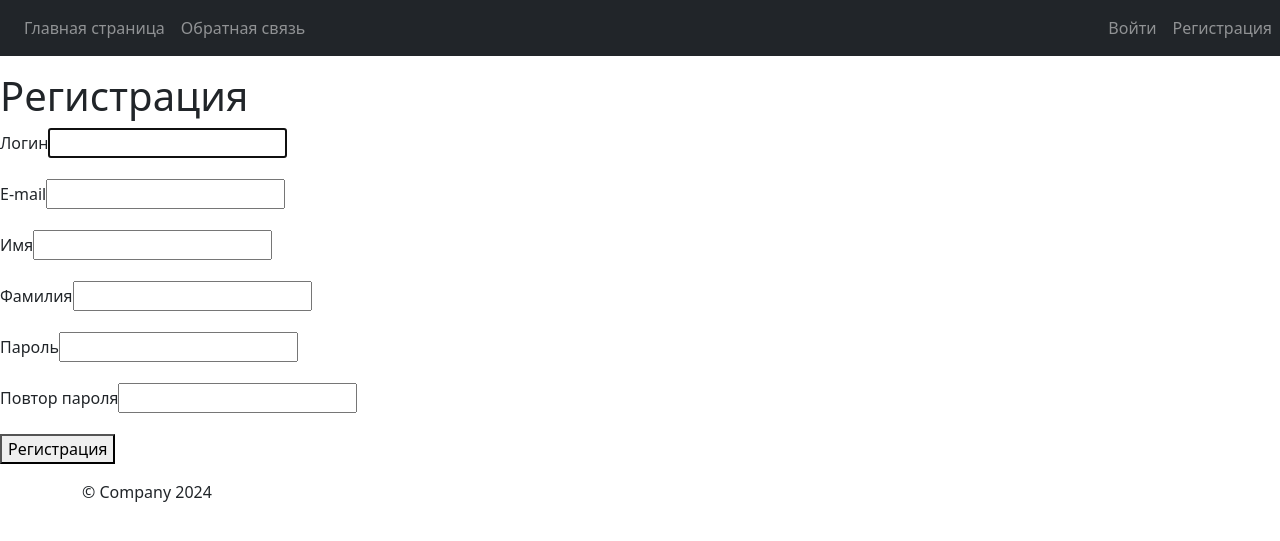
After one commit to MatveiKhmyzov/web_python_interview_trainer, a Django app: page /users/register/ in a window 1280 px wide. The commit adds this page. Shown: the top 541 px of the page. Run offline with Django 4.2, Linux system fonts and the light colour scheme; some libraries are stand-ins or nearby versions.

Commit message:
Created login and register pages without smooth operation

```diff
--- a/python_interview_trainer/settings.py
+++ b/python_interview_trainer/settings.py
@@ -128,3 +128,6 @@ STATIC_URL = 'static/'
 # https://docs.djangoproject.com/en/4.2/ref/settings/#default-auto-field
 
 DEFAULT_AUTO_FIELD = 'django.db.models.BigAutoField'
+
+LOGIN_REDIRECT_URL = 'home'
+LOGout_REDIRECT_URL = 'home'
--- a/python_interview_trainer/templates/base.html
+++ b/python_interview_trainer/templates/base.html
@@ -23,30 +23,44 @@
 
   <body>
 
-    <nav class="navbar navbar-expand-md navbar-dark fixed-top bg-dark">
+    <nav class="navbar navbar-expand-md navbar-dark mb-3 bg-dark">
       <a class="navbar-brand" href="#"></a>
       <button class="navbar-toggler" type="button" data-toggle="collapse" data-target="#navbarsExampleDefault" aria-controls="navbarsExampleDefault" aria-expanded="false" aria-label="Toggle navigation">
         <span class="navbar-toggler-icon"></span>
       </button>
 
-      <div class="collapse navbar-collapse" id="navbarsExampleDefault">
+      <div class="collapse navbar-collapse" id="navbarToggleExternalContent">
         {% get_menu as menu %}
         {% for elem in menu %}
+                <ul class="navbar-nav mr-auto">
                     {% for m in elem.left_part_menu %}
-                <ul class="navbar-nav justify-content-start">
                       <li class="nav-item">
                         <a class="nav-link" href="{% url m.url_name %}">{{ m.title }} <span class="sr-only">(current)</span></a>
                       </li>
+                    {% endfor %}
                 </ul>
         {% endfor %}
+                <ul class="navbar-nav ml-auto">
+                      {% if user.is_authenticated %}
+                          <li class="nav-item">
+                            {{ user.username }}
+                          </li>
+                          <li class="nav-item">
+                             <a class="nav-link" href="{% url 'logout' %}">Выйти</a>
+                          </li>
+                      {% else %}
+                          {% for elem in menu %}
                               {% for m in elem.right_part_menu %}
-                <ul class="navbar-nav ml-auto">
                                   <li class="nav-item">
-                        <a class="nav-link" href="{% url m.url_name %}">{{ m.title }} <span class="sr-only">(current)</span></a>
+                                    <a class="nav-link" href="{% url m.url_name %}">{{ m.title }}</a>
                                   </li>
-                    </ul>
+                                  <li class="nav-item">
+                                     <a class="nav-link" href="{% url 'register' %}">Регистрация</a>
+                                  </li>
                                {% endfor %}
                           {% endfor %}
+                      {% endif %}
+                        </ul>
 
 
 <!--          <li class="nav-item">-->
--- a/python_interview_trainer/templates/questions/questions.html
+++ b/python_interview_trainer/templates/questions/questions.html
@@ -3,7 +3,7 @@
 {% block content %}
     <div class="container">
     <div class="text-danget mt-3">
-        <h3>Simple Js/Python App</h3>
+        <h3>Интервью по теме: "{{ category.title }}"</h3>
         <hr>
         {% for question in questions %}
         <table>
--- /dev/null
+++ b/python_interview_trainer/templates/users/register.html
@@ -0,0 +1,17 @@
+{% extends 'base.html' %}
+
+{% block content %}
+<h1>Регистрация</h1>
+
+<form method="post">
+    {% csrf_token %}
+    <input type="hidden" name="next" value="{{ next }}">
+    <div class="form-error">{{ form.non_field_errors }}</div>
+    {% for f in form %}
+    <p><label class="form-label" for="{{ f.id_for_label }}">{{ f.label }}</label>{{ f }}</p>
+    <div class="form-error">{{ f.errors }}</div>
+    {% endfor %}
+    <p><button type="submit">Регистрация</button></p>
+</form>
+
+{% endblock %}
--- a/python_interview_trainer/templatetags/question_answers_tags.py
+++ b/python_interview_trainer/templatetags/question_answers_tags.py
@@ -2,7 +2,7 @@ from django import template
 from django.db.models import Count
 
 from python_interview_trainer.questionchoices.models import QuestionChoice
-from utils import menu
+from python_interview_trainer.utils import menu
 
 register = template.Library()
 
--- a/python_interview_trainer/users/apps.py
+++ b/python_interview_trainer/users/apps.py
@@ -3,4 +3,4 @@ from django.apps import AppConfig
 
 class UsersConfig(AppConfig):
     default_auto_field = 'django.db.models.BigAutoField'
-    name = 'users'
+    name = 'python_interview_trainer.users'
--- /dev/null
+++ b/python_interview_trainer/users/forms.py
@@ -0,0 +1,34 @@
+from django import forms
+from django.contrib.auth import get_user_model
+from django.contrib.auth.forms import AuthenticationForm, UserCreationForm
+
+
+class LoginUserForm(AuthenticationForm):
+    username = forms.CharField(label='Логин',
+                               widget=forms.TextInput(attrs={'class': 'form-input'}))
+    password = forms.CharField(label='Пароль',
+                               widget=forms.PasswordInput(attrs={'class': 'form-input'}))
+
+    class Meta:
+        model = get_user_model()
+        fields = ['username', 'password']
+
+
+class RegisterUserForm(UserCreationForm):
+    username = forms.CharField(label='Логин', widget=forms.TextInput(attrs={'class': 'form-input'}))
+    password1 = forms.CharField(label='Пароль', widget=forms.TextInput(attrs={'class': 'form-input'}))
+    password2 = forms.CharField(label='Повтор пароля', widget=forms.TextInput(attrs={'class': 'form-input'}))
+
+    class Meta:
+        model = get_user_model()
+        fields = ['username', 'email', 'first_name', 'last_name', 'password1', 'password2']
+        labels = {
+            'email': 'E-mail',
+            'first_name': 'Имя',
+            'last_name': 'Фамилия',
+        }
+        widgets = {
+            'email': forms.TextInput(attrs={'class': 'form-input'}),
+            'first_name': forms.TextInput(attrs={'class': 'form-input'}),
+            'last_name': forms.TextInput(attrs={'class': 'form-input'}),
+        }
--- a/python_interview_trainer/users/urls.py
+++ b/python_interview_trainer/users/urls.py
@@ -3,6 +3,7 @@ from . import views
 
 
 urlpatterns = [
-    path('login', views.LoginUser.as_view(), name='login'),
-    path('logout', views.logout_user, name='logout'),
+    path('login/', views.LoginUser.as_view(), name='login'),
+    path('logout/', views.logout_user, name='logout'),
+    path('register/', views.RegisterUser.as_view(), name='register'),
 ]
--- a/python_interview_trainer/users/views.py
+++ b/python_interview_trainer/users/views.py
@@ -1,13 +1,26 @@
-from django.http import HttpResponse
+from django.http import HttpResponse, HttpResponseRedirect
 from django.contrib.auth.views import LoginView
+from django.views.generic import CreateView
+from django.contrib.auth import logout
 from django.contrib.auth.forms import AuthenticationForm
+from django.urls import reverse, reverse_lazy
+
+from users.forms import LoginUserForm, RegisterUserForm
 
 
 class LoginUser(LoginView):
-    form_class = AuthenticationForm
+    form_class = LoginUserForm
     template_name = 'users/login.html'
     extra_context = {'title': 'Авторизация'}
 
 
+class RegisterUser(CreateView):
+    form_class = RegisterUserForm
+    template_name = 'users/register.html'
+    extra_context = {'title': 'Регистрация пользователя'}
+    success_url = reverse_lazy('users:login')
+
+
 def logout_user(request):
-    return HttpResponse('Выход')
+    logout(request)
+    return HttpResponseRedirect(reverse('home'))
--- a/python_interview_trainer/utils.py
+++ b/python_interview_trainer/utils.py
@@ -1,4 +1,4 @@
 menu = [{'left_part_menu': [{'title': 'Главная страница', 'url_name': 'home'},
-        {'title': 'Обратаная связь', 'url_name': 'contact'}]},
+        {'title': 'Обратная связь', 'url_name': 'contact'}]},
         {'right_part_menu': [{'title': 'Войти', 'url_name': 'login'}]}
         ]
```
Also changed, not shown: python_interview_trainer/questions/views.py (+7 -0 lines), python_interview_trainer/templates/categories/index_category.html (+9 -4 lines). Lines whose indentation alone changed are shown as unchanged.
